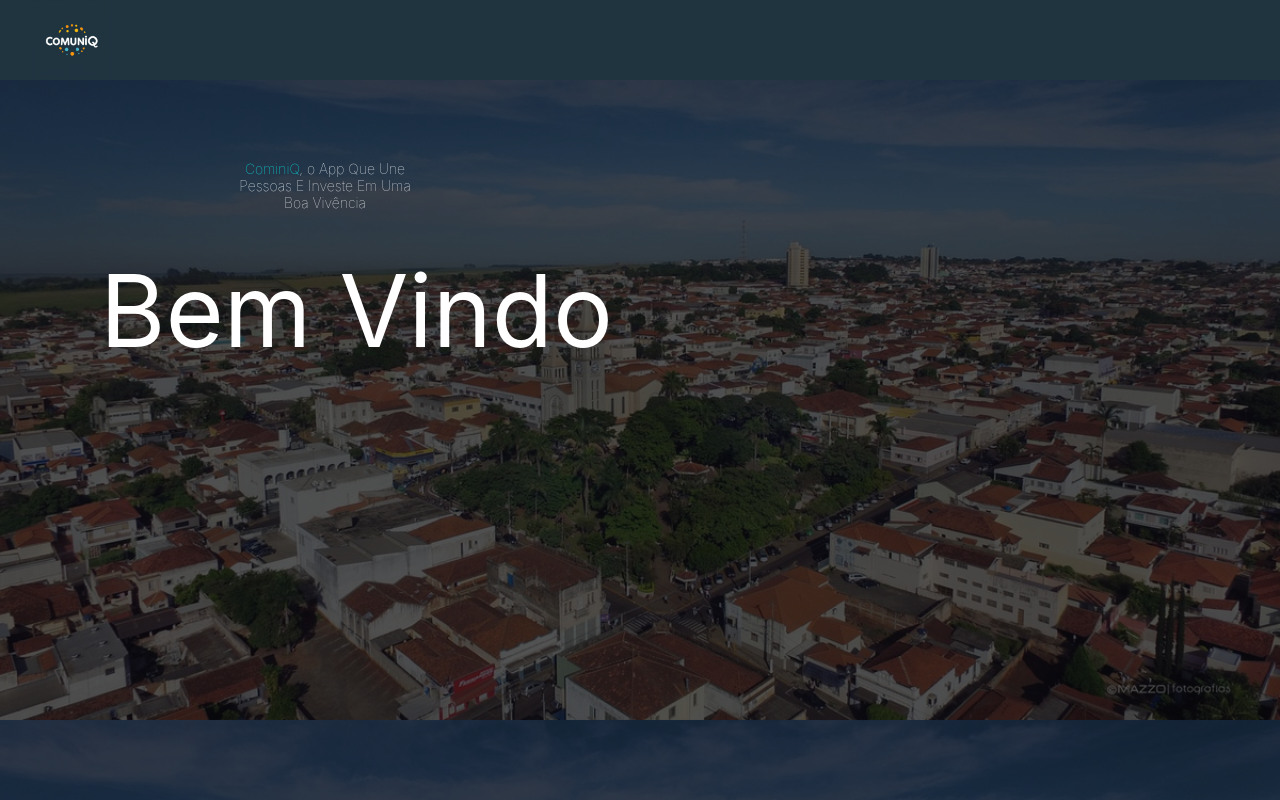
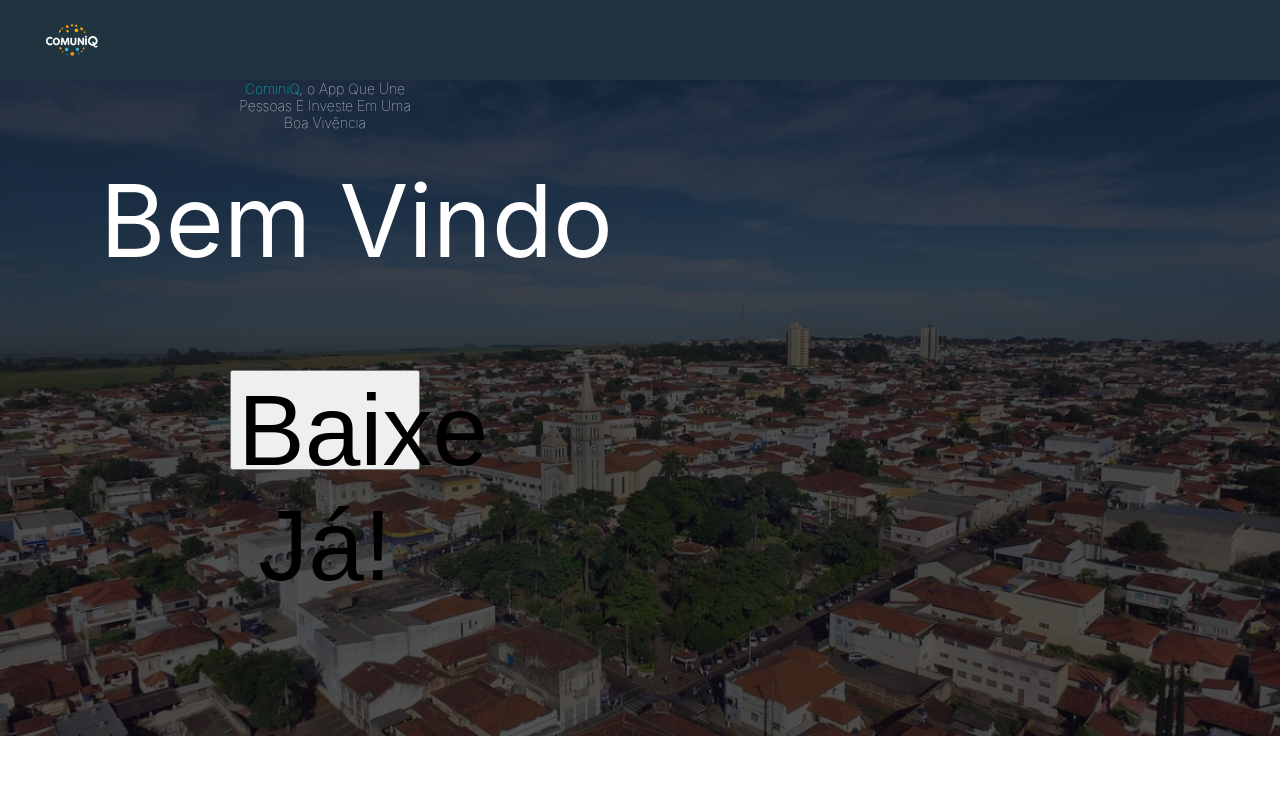
Before and after one commit to GabiDourado/ComuniQSite, a React (Create React App) app: page / in a window 1280 px wide. Built offline with nearby package versions, Linux system fonts and the light colour scheme.

Commit message:
concertado o fundo

```diff
--- a/src/Css/home.css
+++ b/src/Css/home.css
@@ -1,8 +1,12 @@
 body{
     background-color: #ffffff;
     font-size: 14px;
+}
+.Imagem{
     background-image:radial-gradient( rgba(10,10,10,0.7) , rgba(10,10,10,0.7) ), url(../img/CidadePederneiras.jpeg);
     background-size: cover;
+    width: 100%;
+    height: 41rem;
 }
 .ComuniQ1{
     color: aqua;
@@ -14,7 +18,7 @@ body{
     width: 190px;
     height: 60px;
     margin-left: 230px;
-    margin-top: 80px;
+    /* margin-top: 80px; */
     text-align: center;
     font-size:600;
     font-weight: 20;
@@ -26,7 +30,17 @@ body{
     width: 550px;
     height: 130px;
     margin-left: 100px;
-    margin-top: 30px;
+    margin-top: 20px;
     font-size:100px;
     font-weight:400;
 }
+.Divbtn{
+    margin-left: 230px;
+    margin-top: 80px;
+}
+.btn{
+    width: 190px;
+    height: 100px;
+    font-size:100px;
+    font-weight:400;
+}
--- a/src/Pages/Home.jsx
+++ b/src/Pages/Home.jsx
@@ -2,14 +2,19 @@ import React from 'react';
 import "../Css/home.css";
 function Home() {
     return (
-        <>
+        <div className='Imagem'>
+
             <div className='DivTexto1'>
                 <a className='ComuniQ1'>CominiQ</a><a className='escrita1'>, o App Que Une Pessoas E Investe Em Uma Boa Vivência</a>
             </div>
             <div className='DivTexto2'>
                 <a className='escrita2' >Bem Vindo</a>
             </div>
-        </>
+            <div className="Divbtn">
+                <button className='btn' >Baixe Já!</button>
+            </div>
+            </div>
+
     )
 }
 
```
